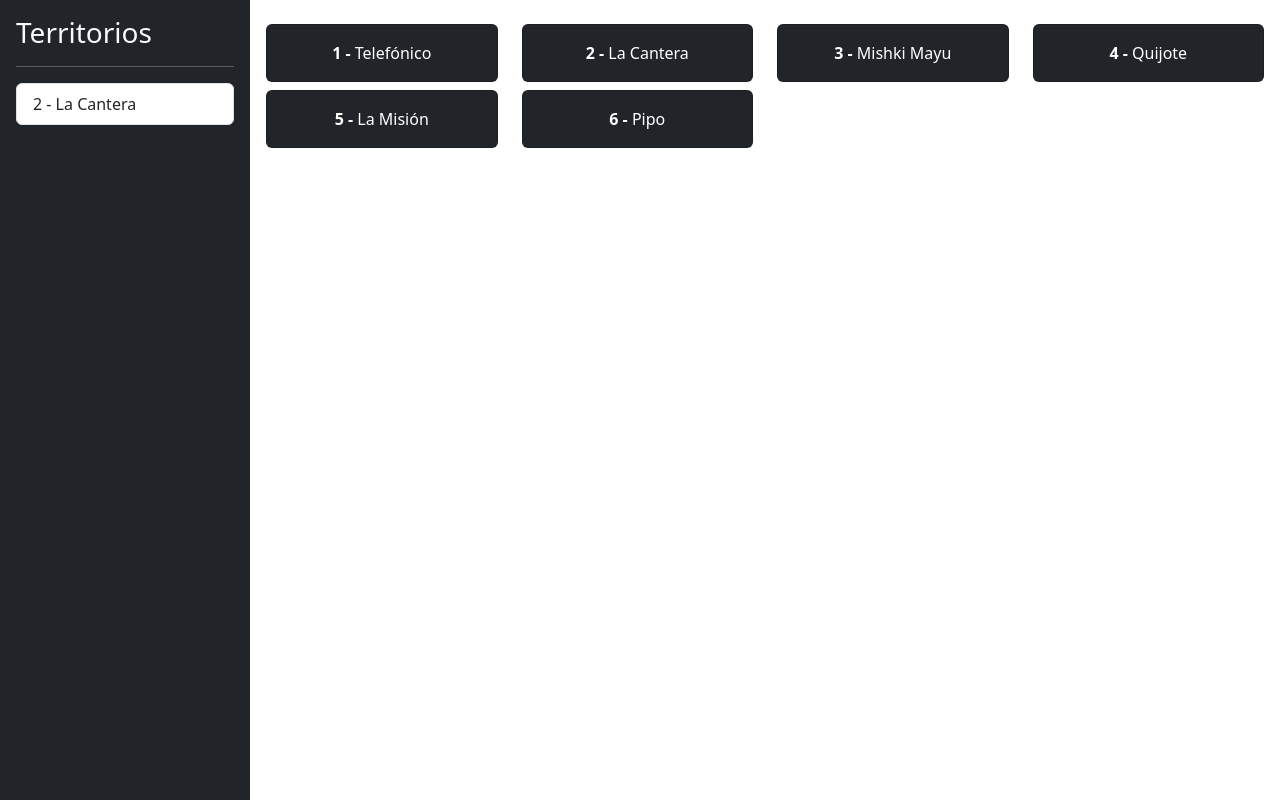
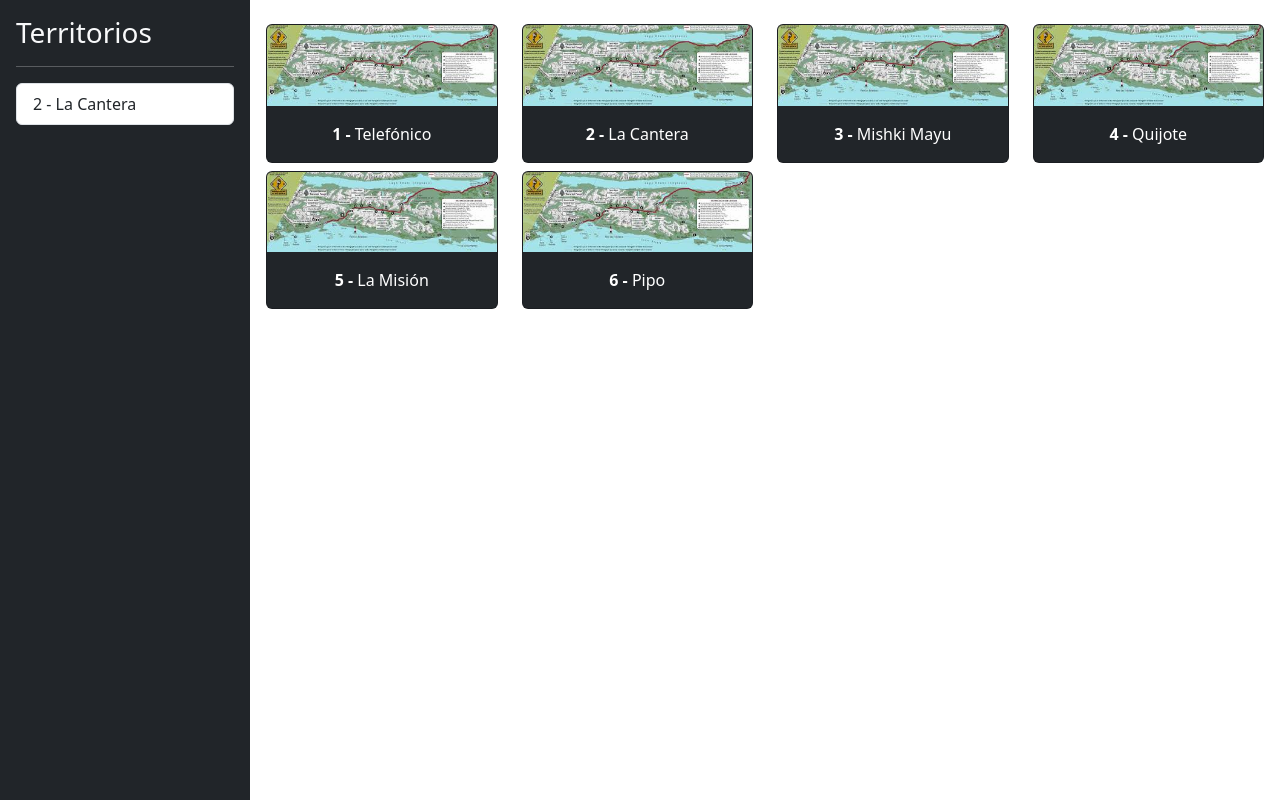
Before and after one commit to pabloadbes/territorios-front, an Angular app: page / in a window 1280 px wide. Built offline with nearby package versions, Linux system fonts and the light colour scheme.

Commit message:
ThumbImage territorio

```diff
--- a/src/app/territorios/components/listado-territorios/listado-territorios.component.html
+++ b/src/app/territorios/components/listado-territorios/listado-territorios.component.html
@@ -3,6 +3,10 @@
         *ngFor="let territorio of listadoTerritorios"
         class="col-md-3 col-sm-6">
         <div class="card mb-2 text-center bg-dark">
+            <img
+                src="/assets/mapa.jpeg"
+                alt="pastafrola"
+                class="card-img-top">
             <div class="card-body text-white">
                 <p class="card-text">
                     <strong>{{ territorio.numero }} - </strong>{{ territorio.nombre | titlecase }}
```
Also changed, not shown: src/assets/mapa.jpeg (added).
